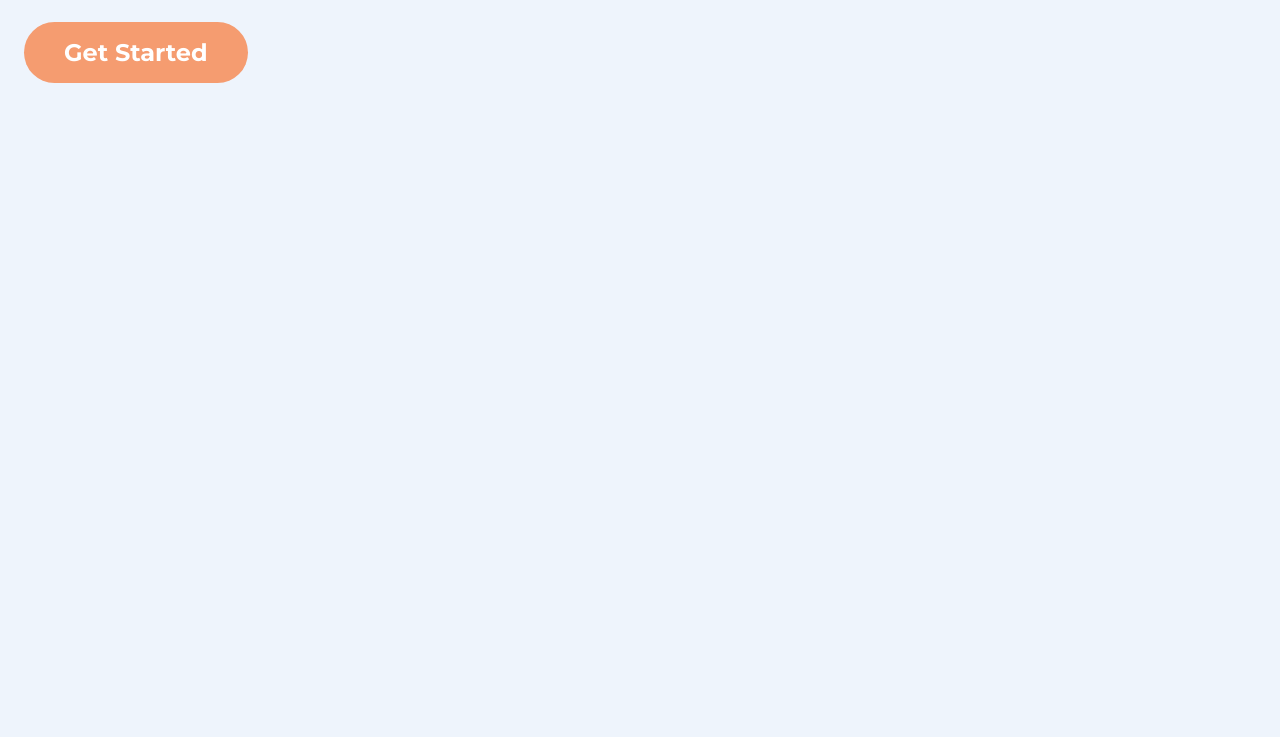
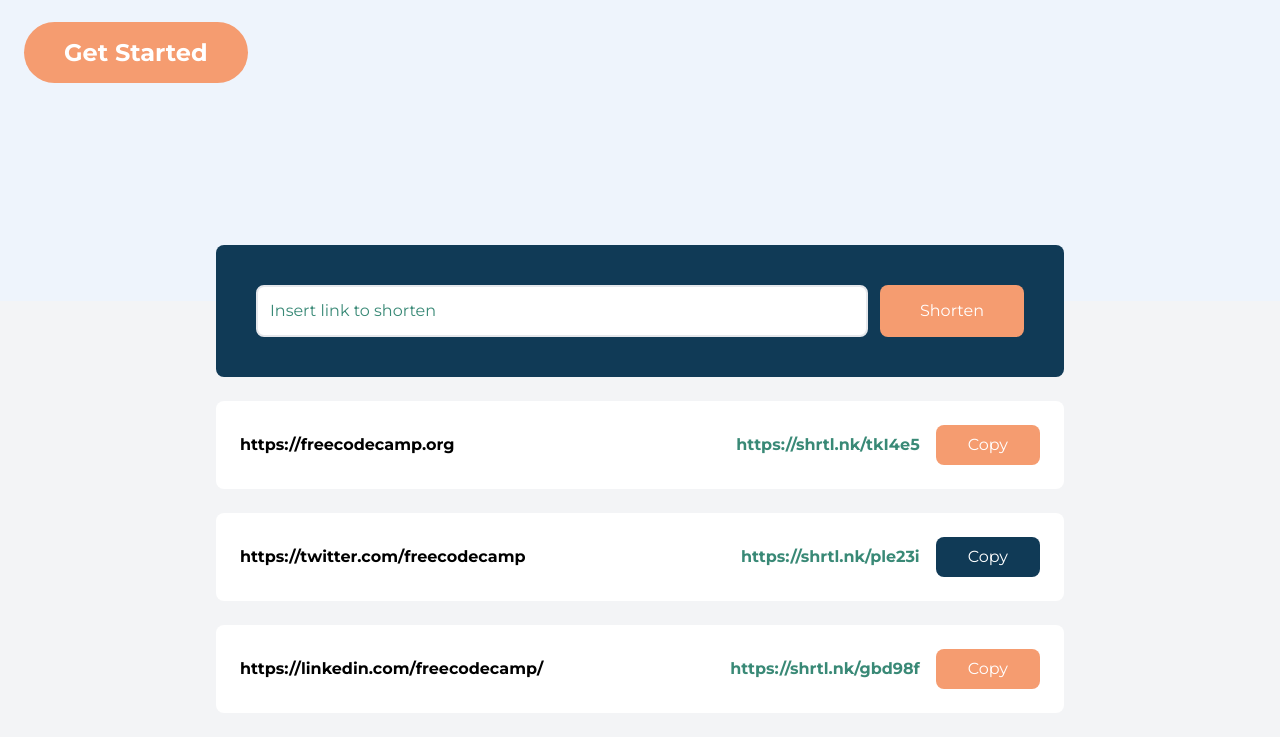
Before and after one commit to sadkanuos/ShortLink-LandingPage, a website: page index.html in a window 1280 px wide. Shown: the part 503-1240 px from the top of the page. Before the commit the page ends 804 px from the top, so only its background shows below. Drawn offline with Linux system fonts and the light colour scheme.

Commit message:
Added Function area

```diff
--- a/index.html
+++ b/index.html
@@ -48,5 +48,40 @@
             </div>
         </div>
     </section>
+    <section id="shorten" class="relative bg-gray-100">
+        <div class="max-w-4xl mx-auto p-6 space-y-6">
+            <form id="link-form" class="relative flex flex-col w-full p-10 -mt-20 space-y-4 bg-bluey rounded-lg md:flex-row md:space-y-0 md:space-x-3">
+                <input type="text" class="flex-1 p-3 border-2 rounded-lg placeholder-greeny focus:outline-none" placeholder="Insert link to shorten" id="link-input">
+                <button class="px-10 py-3 text-white bg-orangy rounded-lg hover:bg-orangylite md:py-2">Shorten</button>
+            </form>
+            <div class="flex flex-col items-center justify-between w-full p-6 bg-white rounded-lg md:flex-row">
+                <p class="font-bold text-center text-color-slate-800 md:text-left">https://freecodecamp.org</p>
+                <div class="flex flex-col items-center justify-end flex-1 space-x-4 space-y-2 md:flex-row md:space-y-0">
+                    <div class="font-bold text-greeny">
+                        https://shrtl.nk/tkI4e5
+                    </div>
+                    <button class="p-2 px-8 text-white bg-orangy rounded-lg hover:opacity-70 focus:outline-none">Copy</button>
+                </div>
+            </div>
+            <div class="flex flex-col items-center justify-between w-full p-6 bg-white rounded-lg md:flex-row">
+                <p class="font-bold text-center text-color-slate-800 md:text-left">https://twitter.com/freecodecamp</p>
+                <div class="flex flex-col items-center justify-end flex-1 space-x-4 space-y-2 md:flex-row md:space-y-0">
+                    <div class="font-bold text-greeny">
+                        https://shrtl.nk/ple23i
+                    </div>
+                    <button class="p-2 px-8 text-white bg-bluey rounded-lg hover:opacity-70 focus:outline-none">Copy</button>
+                </div>
+            </div>
+            <div class="flex flex-col items-center justify-between w-full p-6 bg-white rounded-lg md:flex-row">
+                <p class="font-bold text-center text-color-slate-800 md:text-left">https://linkedin.com/freecodecamp/ </p>
+                <div class="flex flex-col items-center justify-end flex-1 space-x-4 space-y-2 md:flex-row md:space-y-0">
+                    <div class="font-bold text-greeny">
+                        https://shrtl.nk/gbd98f
+                    </div>
+                    <button class="p-2 px-8 text-white bg-orangy rounded-lg hover:opacity-70 focus:outline-none">Copy</button>
+                </div>
+            </div>
+        </div>
+    </section>
 </body>
 </html>
--- a/tailwind.config.js
+++ b/tailwind.config.js
@@ -6,6 +6,7 @@ module.exports = {
       colors:{
         bgWhite: 'hsl(215, 67%, 96%)',
         orangy: 'hsl(20, 87%, 70%)',
+        orangylite: 'hsl(17, 77%, 83%)',
         bluey: 'hsl(204, 69%, 20%)',
         greeny: 'hsl(166, 41%, 38%)',
         minty: 'hsl(170, 41%, 52%)',
```
Also changed, not shown: css/style.css.
